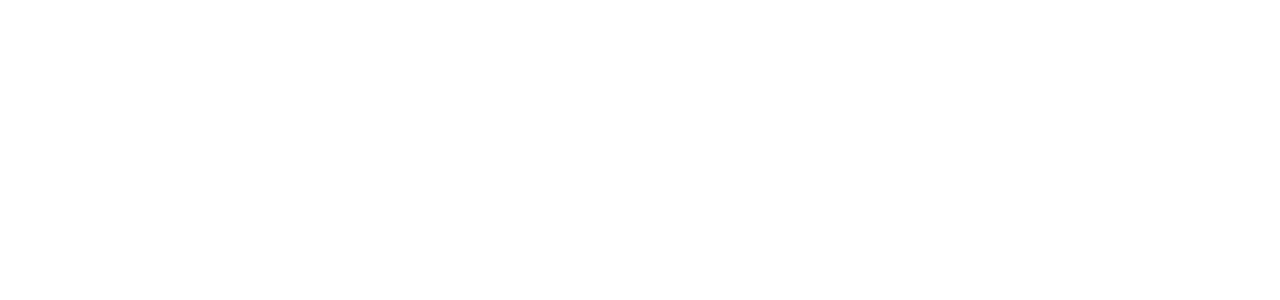
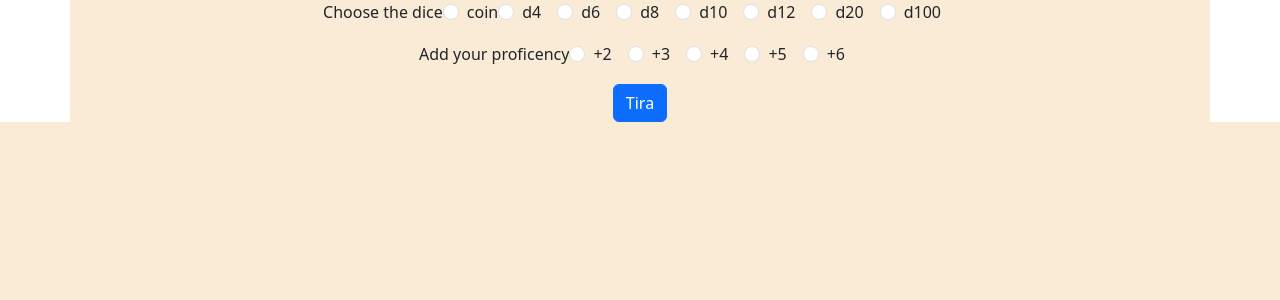
Before and after one commit to Giovanni-Cattaneo/php-dice-roller, a PHP site: page /?dice=1 in a window 1280 px wide. Before the commit the part shown is empty. Shown: the top 300 px of the page. Run offline with PHP 8.4, Linux system fonts and the light colour scheme; data that the repository does not hold is empty; some libraries are stand-ins or nearby versions.

Commit message:
add dices and proficency

```diff
--- a/assets/css/style.css
+++ b/assets/css/style.css
@@ -2,8 +2,7 @@
     box-sizing: border-box;
     margin: 0;
     padding: 0;
+    background-color: antiquewhite;
 }
 
-body {
-    background-color: antiquewhite;
-}
+body {}
--- a/index.php
+++ b/index.php
@@ -1,4 +1,15 @@
 <?php
+
+$dice = $_GET["dice"];
+
+$proficency = $_GET["proficency"];
+
+// echo ($dice);
+
+if (isset($dice) && isset($proficency)) {
+    $diceValue = rand(1, $dice);
+    echo ($diceValue + $proficency);
+}
 
 ?>
 
@@ -15,6 +26,141 @@
 </head>
 
 <body>
+    <div class="container">
+        <form class="d-flex flex-column  gap-3 align-items-center" action="index.php" method="get">
+            <div class="dice_container d-flex">
+                <label class="form-check-label" for="">Choose the dice</label>
+                <div class="form-check form-check">
+                    <input
+                        class="form-check-input"
+                        type="radio"
+                        name="dice"
+                        id=""
+                        value="2" />
+                    <label class="form-check-label" for="">coin</label>
+                </div>
+                <div class="form-check form-check-inline">
+                    <input
+                        class="form-check-input"
+                        type="radio"
+                        name="dice"
+                        id=""
+                        value="4" />
+                    <label class="form-check-label" for="">d4</label>
+                </div>
+                <div class="form-check form-check-inline">
+                    <input
+                        class="form-check-input"
+                        type="radio"
+                        name="dice"
+                        id=""
+                        value="6" />
+                    <label class="form-check-label" for="">d6</label>
+                </div>
+                <div class="form-check form-check-inline">
+                    <input
+                        class="form-check-input"
+                        type="radio"
+                        name="dice"
+                        id=""
+                        value="8" />
+                    <label class="form-check-label" for="">d8</label>
+                </div>
+                <div class="form-check form-check-inline">
+                    <input
+                        class="form-check-input"
+                        type="radio"
+                        name="dice"
+                        id=""
+                        value="10" />
+                    <label class="form-check-label" for="">d10</label>
+                </div>
+                <div class="form-check form-check-inline">
+                    <input
+                        class="form-check-input"
+                        type="radio"
+                        name="dice"
+                        id=""
+                        value="12" />
+                    <label class="form-check-label" for="">d12</label>
+                </div>
+                <div class="form-check form-check-inline">
+                    <input
+                        class="form-check-input"
+                        type="radio"
+                        name="dice"
+                        id=""
+                        value="20" />
+                    <label class="form-check-label" for="">d20</label>
+                </div>
+                <div class="form-check form-check-inline">
+                    <input
+                        class="form-check-input"
+                        type="radio"
+                        name="dice"
+                        id=""
+                        value="100" />
+                    <label class="form-check-label" for="">d100</label>
+                </div>
+            </div>
+            <div class="proficency_container d-flex">
+                <label class="form-check-label" for="">Add your proficency</label>
+                <div class="form-check form-check-inline">
+                    <input
+                        class="form-check-input"
+                        type="radio"
+                        name="proficency"
+                        id=""
+                        value="2" />
+                    <label class="form-check-label" for="">+2</label>
+                </div>
+                <div class="form-check form-check-inline">
+                    <input
+                        class="form-check-input"
+                        type="radio"
+                        name="proficency"
+                        id=""
+                        value="3" />
+                    <label class="form-check-label" for="">+3</label>
+                </div>
+                <div class="form-check form-check-inline">
+                    <input
+                        class="form-check-input"
+                        type="radio"
+                        name="proficency"
+                        id=""
+                        value="4" />
+                    <label class="form-check-label" for="">+4</label>
+                </div>
+                <div class="form-check form-check-inline">
+                    <input
+                        class="form-check-input"
+                        type="radio"
+                        name="proficency"
+                        id=""
+                        value="5" />
+                    <label class="form-check-label" for="">+5</label>
+                </div>
+                <div class="form-check form-check-inline">
+                    <input
+                        class="form-check-input"
+                        type="radio"
+                        name="proficency"
+                        id=""
+                        value="6" />
+                    <label class="form-check-label" for="">+6</label>
+                </div>
+            </div>
+
+            <button
+                type="submit"
+                class="btn btn-primary">
+                Tira
+            </button>
+
+        </form>
+    </div>
+
 
 </body>
 
```
